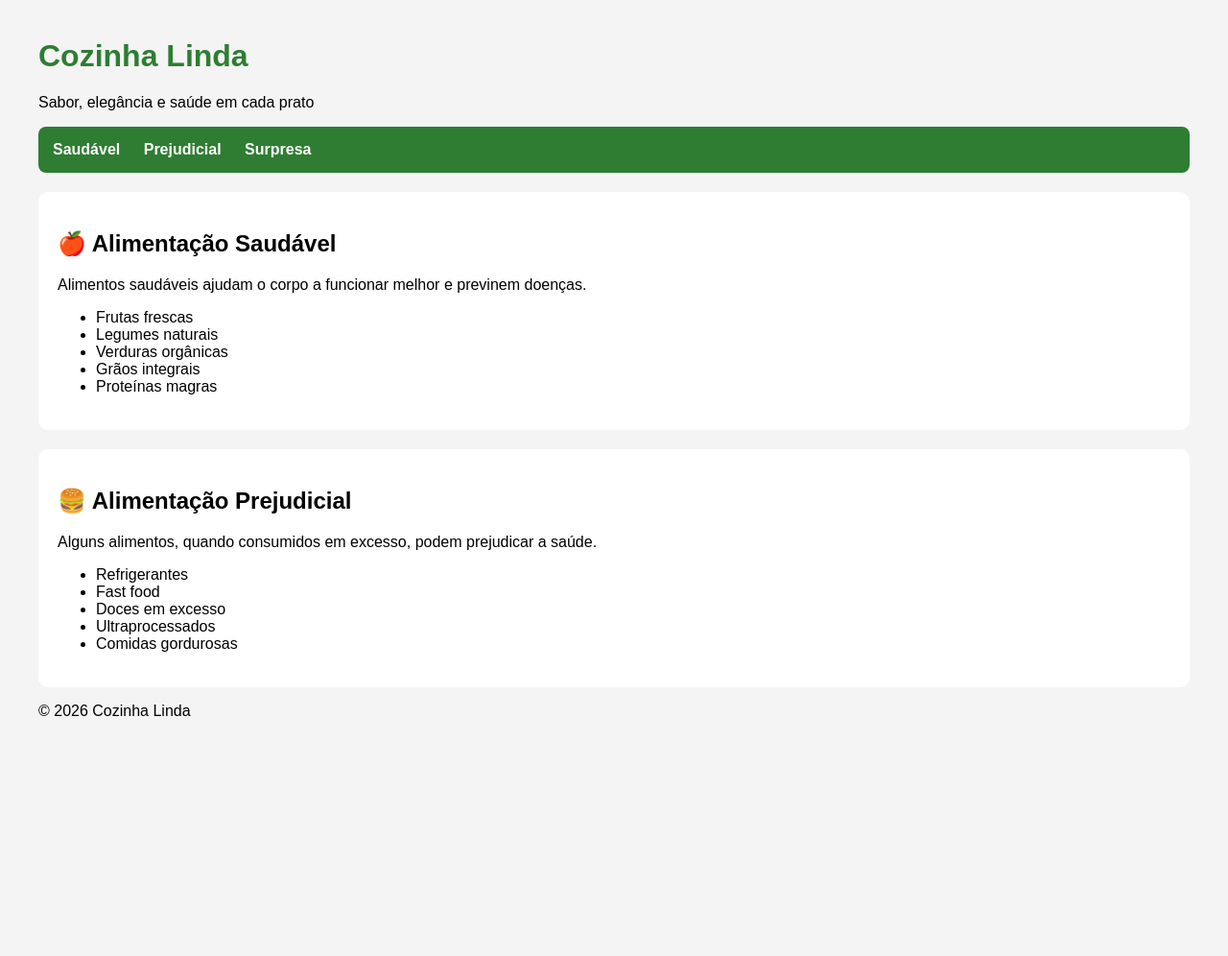
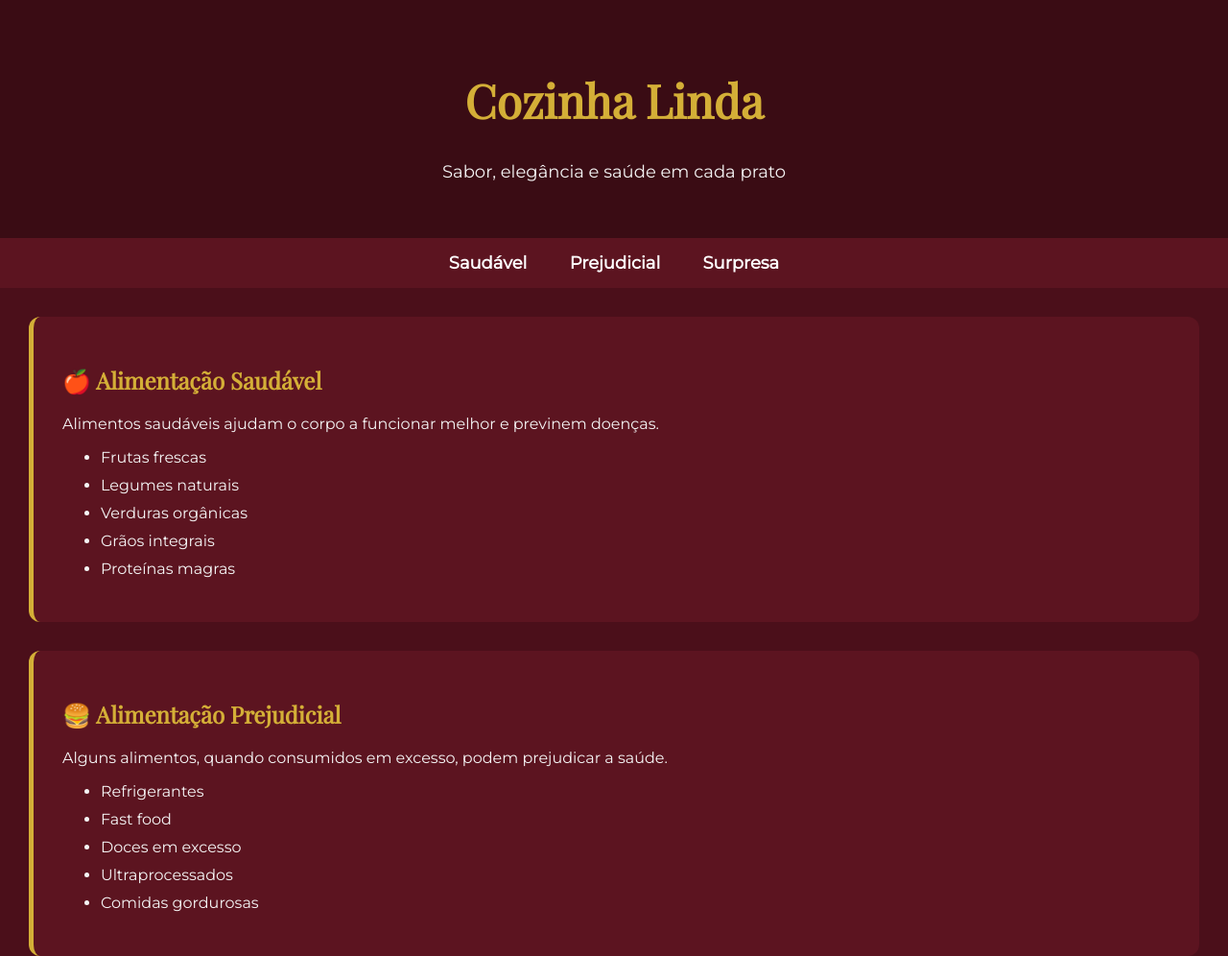
Before and after one commit to Raysingler/Alimenta-o, a plain HTML site: page index.html in a window 1280 px wide. Shown: the top 996 px of the page at 96% size. Before the commit the page ends 800 px from the top, so only its background shows below. Drawn offline with nearby package versions, Linux system fonts and the light colour scheme.

Commit message:
Revamp CSS styles for improved design and layout

```diff
--- a/style.css
+++ b/style.css
@@ -1,42 +1,71 @@
-body{
-font-family: Arial;
-background:#f4f4f4;
-margin:40px;
+body {
+    font-family: 'Montserrat', sans-serif;
+    background: #4b0f1a;
+    margin: 0;
+    color: #f5f5f5;
 }
 
-h1{
-color:#2e7d32;
+/* HEADER */
+header {
+    text-align: center;
+    padding: 40px;
+    background: #3a0c14;
 }
 
-section{
-background:white;
-padding:20px;
-margin-top:20px;
-border-radius:10px;
+header h1 {
+    font-family: 'Playfair Display', serif;
+    font-size: 48px;
+    color: #d4af37;
 }
 
-nav{
-margin-bottom:20px;
+header p {
+    font-size: 18px;
+    margin-top: 10px;
 }
 
-nav a{
-margin-right:15px;
-text-decoration:none;
-color:#2e7d32;
-font-weight:bold;
-}
-nav{
-background:#2e7d32;
-padding:15px;
-border-radius:8px;
+/* NAV */
+nav {
+    background: #5c1420;
+    padding: 15px;
+    text-align: center;
 }
 
-nav a{
-color:white;
-margin-right:20px;
-font-weight:bold;
+nav a {
+    color: #fff;
+    margin: 0 20px;
+    text-decoration: none;
+    font-weight: bold;
+    font-size: 18px;
 }
 
-nav a:hover{
-text-decoration:underline;
+nav a:hover {
+    color: #d4af37;
 }
+
+/* SEÇÕES */
+section {
+    background: #5c1420;
+    padding: 30px;
+    margin: 30px;
+    border-radius: 12px;
+    border-left: 5px solid #d4af37;
+}
+
+/* TÍTULOS */
+section h2 {
+    font-family: 'Playfair Display', serif;
+    color: #d4af37;
+}
+
+/* LISTAS */
+ul li {
+    margin: 10px 0;
+}
+
+/* FOOTER */
+footer {
+    text-align: center;
+    padding: 20px;
+    background: #3a0c14;
+    margin-top: 30px;
+}
```
